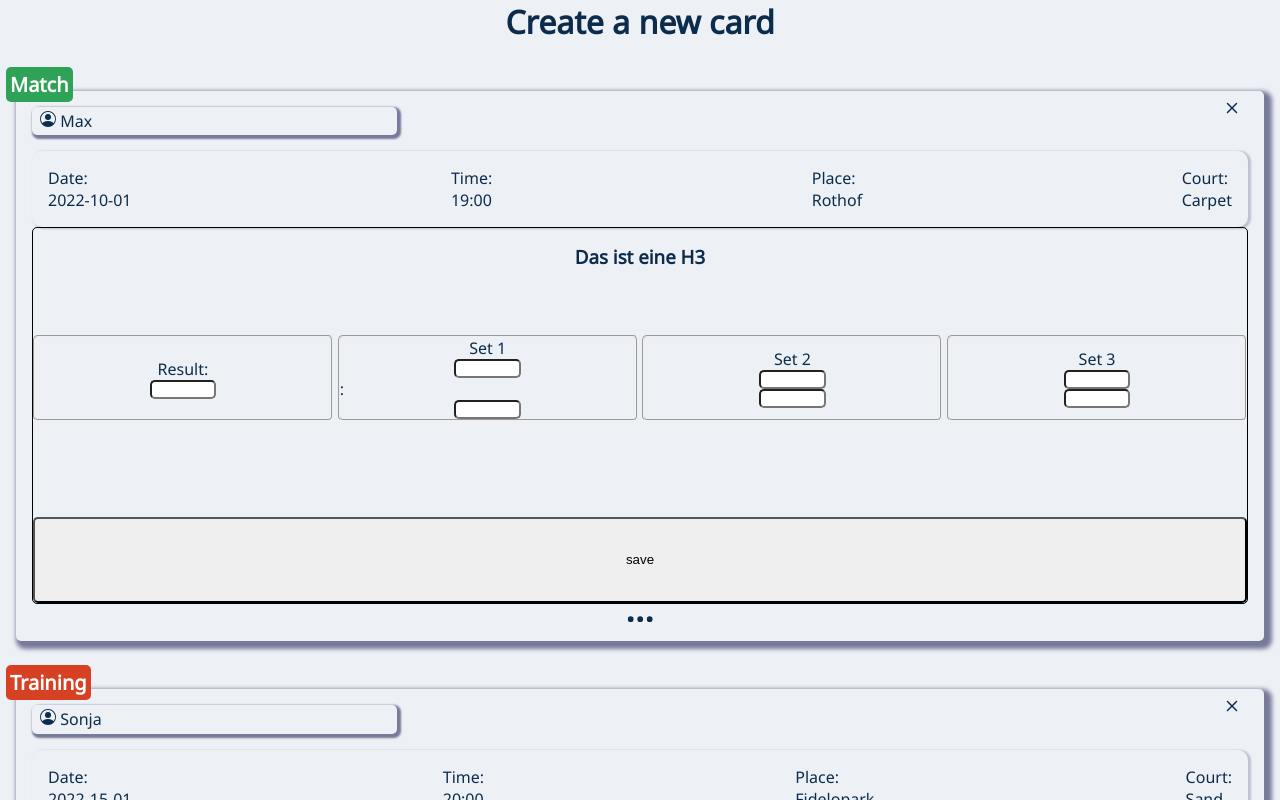
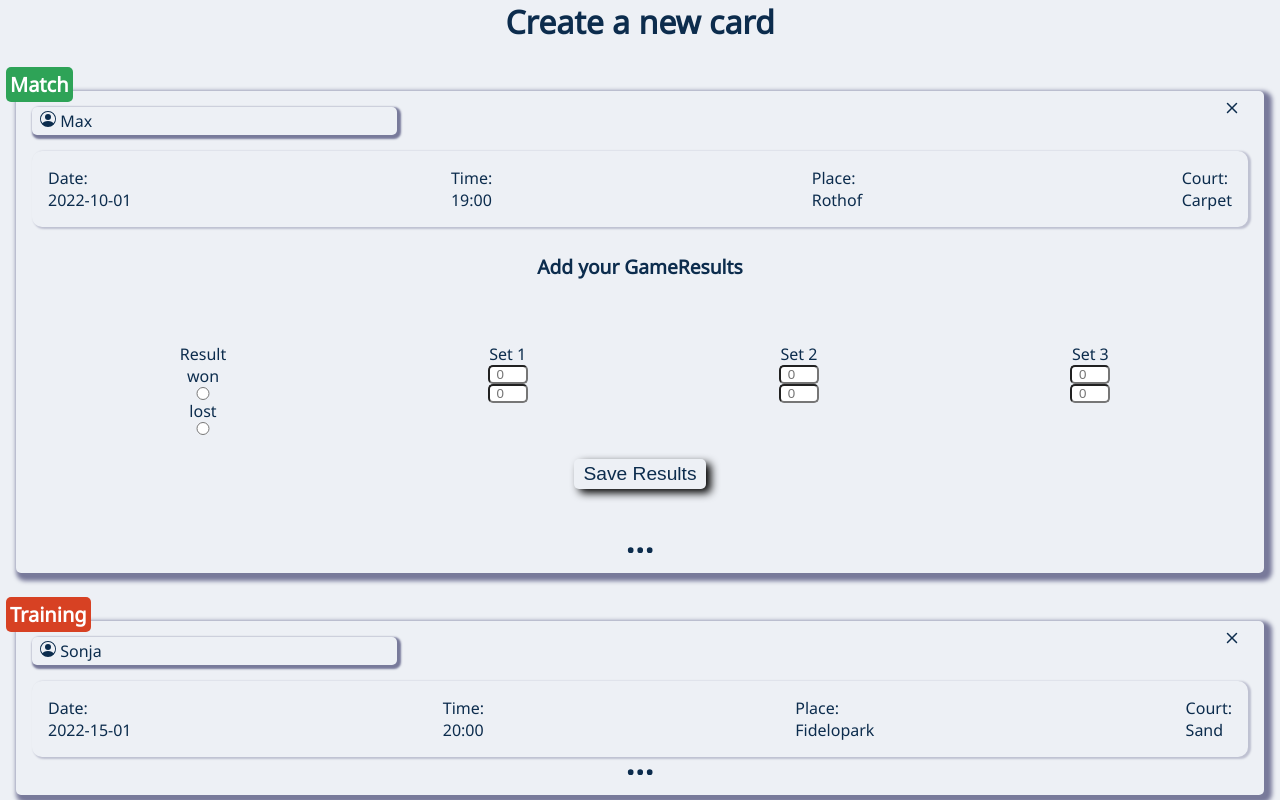
Before and after one commit to PhilippWeiss85/capstone-project, a Next.js app: page /form in a window 1280 px wide. Both pictures are taken after a click on the button 639 px from the left and 246 px from the top of the page. Shown: the top 800 px of the page. Built offline with nearby package versions, Linux system fonts and the light colour scheme.

Commit message:
update carddetail component

```diff
--- a/components/CardDetail/CardDetail.js
+++ b/components/CardDetail/CardDetail.js
@@ -1,4 +1,5 @@
 import styled from "styled-components";
+import Button from "../Button";
 
 export default function CardDetails() {
   function handleDetailSubmit(event) {
@@ -10,31 +11,78 @@ export default function CardDetails() {
 
   return (
     <DetailsForm onSubmit={handleDetailSubmit}>
-      <Headline>Das ist eine H3</Headline>
+      <Headline>Add your GameResults</Headline>
       <Fieldsets>
-        <ResultLabel forHtml="result">Result:</ResultLabel>
-        <ResultsInput type="option" name="result" id="result" />
+        <ResultLegend>Result</ResultLegend>
+        <ResultLabel forHtml="result">won</ResultLabel>
+        <ResultsInput type="radio" name="result" value="won" id="result" />
+        <ResultLabel forHtml="result">lost</ResultLabel>
+        <ResultsInput type="radio" name="result" value="lost" id="result" />
       </Fieldsets>
+
       <Fieldsets>
         <FirstSetLabel forHtml="firstset">Set 1</FirstSetLabel>
+        <SetInput
+          type="number"
+          min="0"
+          max="10"
+          placeholder="0"
+          name="firstsetplayerone"
+          id="firstset"
+        />
+        <SetInput
+          type="number"
+          min="0"
+          max="10"
+          placeholder="0"
+          name="firstsetplayertwo"
+          id="firstset"
+        />
+      </Fieldsets>
 
-        <SetInput type="number" name="firstsetplayerone" id="firstset" />
-        <p>:</p>
-        <SetInput type="number" name="firstsetplayertwo" id="firstset" />
-      </Fieldsets>
       <Fieldsets>
         <SecondSetLabel forHtml="secondset">Set 2</SecondSetLabel>
+        <SetInput
+          type="number"
+          min="0"
+          max="10"
+          placeholder="0"
+          name="secondsetplayerone"
+          id="secondset"
+        />
+        <SetInput
+          type="number"
+          min="0"
+          max="10"
+          placeholder="0"
+          name="secondsetplayertwo"
+          id="secondset"
+        />
+      </Fieldsets>
 
-        <SetInput type="number" name="secondsetplayerone" id="secondset" />
-        <SetInput type="number" name="secondsetplayertwo" id="secondset" />
-      </Fieldsets>
       <Fieldsets>
         <ThirdSetLabel forHtml="thirdset">Set 3</ThirdSetLabel>
+        <SetInput
+          type="number"
+          min="0"
+          max="10"
+          placeholder="0"
+          name="thirdsetplayerone"
+          id="thirdset"
+        />
+        <SetInput
+          type="number"
+          min="0"
+          max="10"
+          placeholder="0"
+          name="thirdsetplayertwo"
+          id="thirdset"
+        />
+      </Fieldsets>
 
-        <SetInput type="number" name="thirdsetplayerone" id="thirdset" />
-        <SetInput type="number" name="thirdsetplayertwo" id="thirdset" />
-      </Fieldsets>
-      <TestButton type="submit">save</TestButton>
+      <SaveButtonDiv>
+        <Button type="submit">Save Results</Button>
+      </SaveButtonDiv>
     </DetailsForm>
   );
 }
@@ -45,28 +93,32 @@ const DetailsForm = styled.form`
   grid-template-areas:
     "headline headline headline headline"
     "results setone settwo setthree"
-    "results setone settwo setthree"
     "save save save save";
-  grid-template-rows: 1fr 1fr 1fr 1fr;
-  gap: 0.3em;
-  padding-top: 1em;
-  border: 1px solid black;
+  grid-template-rows: 1fr 1fr 1fr;
+  gap: 0.5em;
+  padding: 1em 1em 0 1em;
 `;
 
 const Fieldsets = styled.fieldset`
   display: flex;
-  justify-content: center;
   flex-direction: column;
+  border: none;
 `;
 
-const TestButton = styled.button`
+const ResultLegend = styled.legend`
+  text-align: center;
+`;
+
+const SaveButtonDiv = styled.div`
   grid-area: save;
+  margin: 1em auto;
 `;
 
 const Headline = styled.h3`
   grid-area: headline;
   text-align: center;
-  padding-bottom: 1em;
+  padding-top: 0.5em;
+  font-size: 1.2em;
 `;
 
 const ResultLabel = styled.label`
@@ -95,6 +147,7 @@ const ResultsInput = styled.input`
 `;
 
 const SetInput = styled.input`
-  width: 5em;
+  width: 3em;
   margin: 0 auto;
+  text-align: center;
 `;
--- a/pages/form/index.js
+++ b/pages/form/index.js
@@ -2,7 +2,6 @@ import GameCardForm from "../../components/Form/GameCardForm";
 import { useState } from "react";
 import GameCard from "../../components/GameCard/GameCard";
 import { nanoid } from "nanoid";
-import CardDetails from "../../components/CardDetail/CardDetail";
 
 const games = [
   {
```
